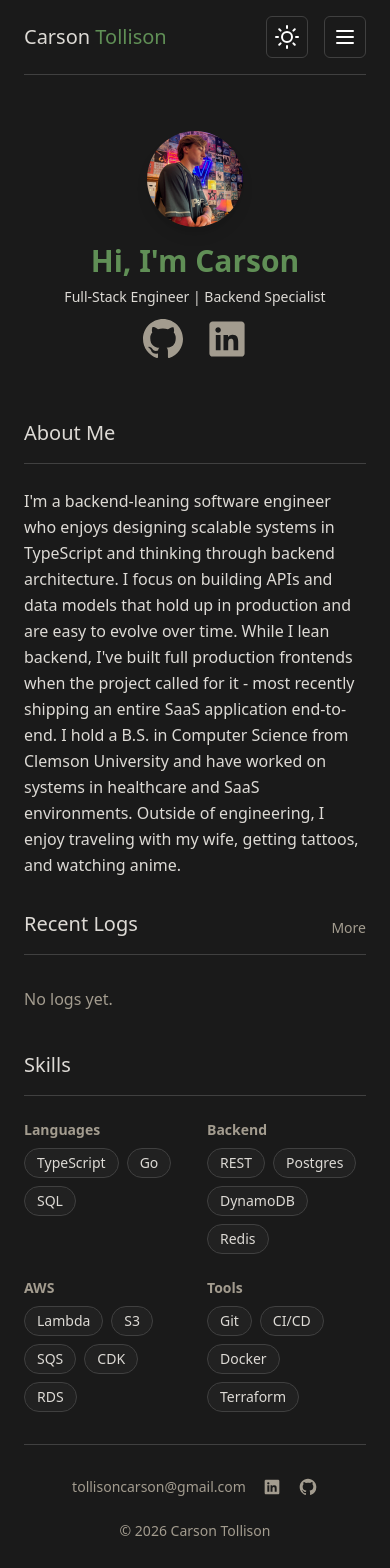
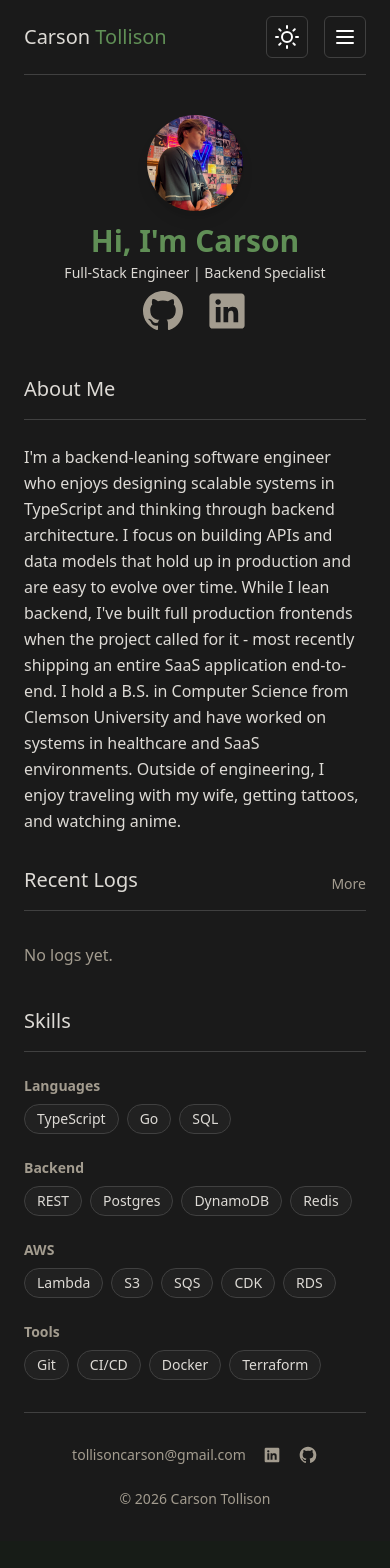
Before and after one commit to c-tollison/carson-dev, a React (Vite) app: page / in a window 390 px wide. Shown: the top 1568 px of the page. After the commit the page ends 1541 px from the top, so only its background shows below. Built offline with nearby package versions, Linux system fonts and the light colour scheme.

Commit message:
Touch ups

```diff
--- a/src/components/hero.tsx
+++ b/src/components/hero.tsx
@@ -21,7 +21,7 @@ export default function Hero() {
 
     return (
         <div className='flex flex-row gap-4 items-center justify-center md:justify-between'>
-            <div className='py-6 md:py-10 flex flex-col items-center md:items-start gap-2 md:gap-3 md:w-1/2 w-full'>
+            <div className='py-2 md:py-10 flex flex-col items-center md:items-start gap-1 md:gap-3 md:w-1/2 w-full'>
                 {/* Mobile circular image - centered above text */}
                 <div className='md:hidden w-24 h-24 mb-2'>
                     <img
--- a/src/routes/dashboard.tsx
+++ b/src/routes/dashboard.tsx
@@ -52,7 +52,7 @@ function Dashboard() {
 
             <div className='mt-8 md:mt-12 w-full'>
                 <h3 className='border-b pb-4 border-border text-xl'>Skills</h3>
-                <div className='mt-6 grid grid-cols-2 md:grid-cols-4 gap-6'>
+                <div className='mt-6 grid grid-cols-1 md:grid-cols-4 gap-6'>
                     <div>
                         <h4 className='text-sm font-semibold text-muted-foreground mb-2'>Languages</h4>
                         <div className='flex flex-wrap gap-2'>
--- a/src/routes/projects.tsx
+++ b/src/routes/projects.tsx
@@ -39,7 +39,7 @@ export default function Projects() {
                                             aria-label={`${project.title} GitHub repository`}
                                         >
                                             <GitHubIcon className='w-6 h-6' />
-                                            <span className='absolute bottom-full left-1/2 -translate-x-1/2 mb-2 px-2 py-1 text-xs font-medium text-white bg-gray-900 dark:bg-gray-700 rounded whitespace-nowrap opacity-0 group-hover/github:opacity-100 transition-opacity pointer-events-none'>
+                                            <span className='absolute bottom-full left-1/2 -translate-x-1/2 mb-2 px-2 py-1 text-xs font-medium text-popover-foreground bg-popover border border-border rounded shadow-sm whitespace-nowrap opacity-0 group-hover/github:opacity-100 transition-opacity pointer-events-none'>
                                                 View source
                                             </span>
                                         </a>
@@ -53,7 +53,7 @@ export default function Projects() {
                                             aria-label={`${project.title} live site`}
                                         >
                                             <span className='text-xl font-medium'>↗</span>
-                                            <span className='absolute bottom-full left-1/2 -translate-x-1/2 mb-2 px-2 py-1 text-xs font-medium text-white bg-gray-900 dark:bg-gray-700 rounded whitespace-nowrap opacity-0 group-hover/live:opacity-100 transition-opacity pointer-events-none'>
+                                            <span className='absolute bottom-full left-1/2 -translate-x-1/2 mb-2 px-2 py-1 text-xs font-medium text-popover-foreground bg-popover border border-border rounded shadow-sm whitespace-nowrap opacity-0 group-hover/live:opacity-100 transition-opacity pointer-events-none'>
                                                 View live
                                             </span>
                                         </a>
```
